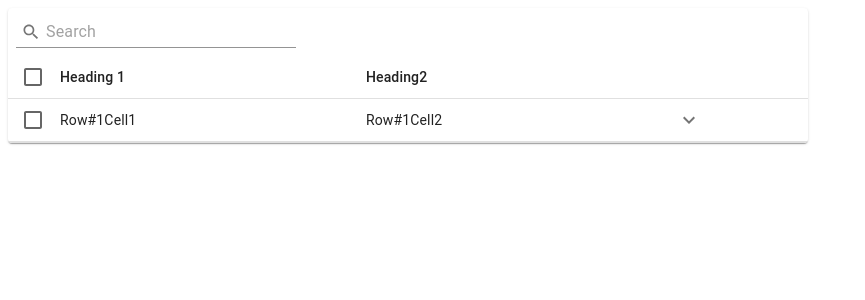
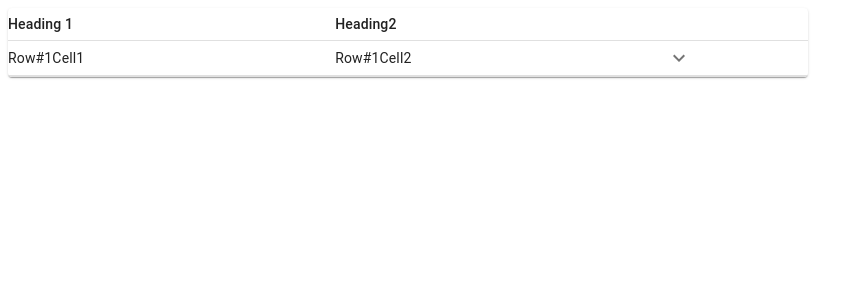
Before and after one commit to AhmadHddad/Material-HTable, a React (Create React App) app: page / in a window 1280 px wide. Shown: the top 300 px of the page, without its empty margins (0-865 px from the left). Built offline with nearby package versions, Linux system fonts and the light colour scheme.

Commit message:
renamings and adding proptypes

```diff
--- a/src/components/HTable/HTable.js
+++ b/src/components/HTable/HTable.js
@@ -60,13 +60,12 @@ function HTable({
     emptyViewText,
     selectOptoins,
     rows,
-    rowOptions,
     isLoading,
     disabled,
     tableContainerProps,
     tableBodyprops,
     sortable,
-    addPagination,
+    isPaginate,
     collapseOptions,
     headOptions,
     searchable,
@@ -78,7 +77,6 @@ function HTable({
     onSort,
     orderBy,
     order,
-    cardProps,
     onSelectAllClick,
     onRowSelected
 }) {
@@ -104,7 +102,7 @@ function HTable({
     const [searchText, setSearchTextValue] = React.useState(defaultSearchText || "");
     const [selected, setSelected] = React.useState(toArray(defaultSelectedIds));
 
-    const totalCount = totalItems || rows?.length;
+    const totalCount = totalItems ?? rows?.length ?? 0;
 
     const handleSelectAllClick = event => {
         let updatedSelected = [];
@@ -142,7 +140,7 @@ function HTable({
     const searchBar = conditionalReturn(searchable, <SearchBar components={components} searchOptions={setSearchTextValue} searchText={searchText} setSearchTextValue={setSearchTextValue} />)
 
     const renderLoaderOrEmptyView = () => {
-        const LoaderView = loadingView || <HTableLoadingView components={components}/>;
+        const LoaderView = loadingView || <HTableLoadingView components={components} />;
         const EmptyView = emptyView || <HTableEmptyView components={components} emptyViewText={emptyViewText} />;
         return (
             <>
@@ -167,7 +165,7 @@ function HTable({
 
     return (
         <TableContainer
-            className={classNames({ [classes.disabled]: disabled })} ref={onRef} {...toObject(cardProps)}
+            className={classNames({ [classes.disabled]: disabled })} ref={onRef}
             component={Card}
             {...returnObjFromFunc(tableContainerProps)}
         >
@@ -187,7 +185,7 @@ function HTable({
                             order={order}
                             orderBy={orderBy}
                             onSort={onSort}
-                            rowCount={totalCount ?? 0}
+                            rowCount={totalCount}
                             selectable={selectable}
                             {...toObject(headOptions)}
                         />
@@ -196,7 +194,6 @@ function HTable({
                                 const isRowSelected = isSelected(row.id);
                                 return (
                                     <HTableRow
-                                        rowOptions={rowOptions}
                                         components={components}
                                         selectOptoins={selectOptoins}
                                         collapseOptions={collapseOptions}
@@ -213,7 +210,7 @@ function HTable({
                         </TableBody>
                     </Table>
                 </>)}
-            {addPagination && (
+            {isPaginate && (
                 <TablePagination
                     component={paginationComponent || "div"}
                     rowsPerPageOptions={rowsPerPageOptions}
@@ -248,7 +245,6 @@ HTable.defaultProps = {
             component: "Heading2"
         }
     ],
-    selectable: true,
     rows: [{
         id: 1,
         cells: [
@@ -258,50 +254,90 @@ HTable.defaultProps = {
         props: {},
         collapseRow: { component: <div>Collapse Row</div>, rowPorps: {}, cellProps: {} }
     }],
-    rowOptions: {},
-    isLoading: false,
-    tableContainerProps: {},
-    hover: false,
-    addPagination: false,
-    color: "primary",
-    headersOptions: {},
-    disabled: false,
-    searchable: true,
-    emptyView: null,
-    searchOptions: {},
-    components: {},
-    paginationOptions: {}
 };
 
 HTable.propTypes = {
-    headers: PropTypes.array,
-    rows: PropTypes.array,
+    heads: PropTypes.arrayOf(PropTypes.shape({
+        id: PropTypes.oneOfType([PropTypes.string, PropTypes.number]),
+        align: PropTypes.oneOf(["inherit", "left", "center", "right", "justify"]),
+        disablePadding: PropTypes.bool,
+        props: PropTypes.object,
+        sortLabelProps: PropTypes.object,
+        component: PropTypes.any
+    })),
+    emptyViewText: PropTypes.string,
+    selectOptoins: PropTypes.shape({ defaultSelectedIds: PropTypes.arrayOf(PropTypes.oneOfType([PropTypes.number, PropTypes.string])) }),
+    tableBodyprops: PropTypes.object,
+    sortable: PropTypes.bool,
+    collapseOptions: PropTypes.shape({
+        collapseDefaultState: PropTypes.bool,
+        onOpen: PropTypes.func,
+        isOpen: PropTypes.bool,
+        collapseBtnProps: PropTypes.oneOfType([PropTypes.object, PropTypes.func]),
+        arrowDownKeysProps: PropTypes.object,
+        arrowUpKeysProps: PropTypes.oneOfType([PropTypes.object, PropTypes.func])
+    }),
+    tableProps: PropTypes.object,
+    color: PropTypes.oneOfType([PropTypes.string, PropTypes.oneOf(["primary"
+        , "secondary"
+        , "error"
+        , "info"
+        , "success"
+        , "warning"
+        , "default"])]),
+    orderBy: PropTypes.oneOfType([PropTypes.string, PropTypes.number]),
+    order: PropTypes.oneOf(["asc" | "desc"]),
+    onSelectAllClick: PropTypes.func,
+    onSort: PropTypes.func,
+    selectable: PropTypes.bool,
+    rows: PropTypes.arrayOf(PropTypes.shape({
+        id: PropTypes.oneOfType([PropTypes.string, PropTypes.number]),
+        cells: PropTypes.arrayOf(PropTypes.shape(
+            {
+                id: PropTypes.oneOfType([PropTypes.string, PropTypes.number]),
+                component: PropTypes.any,
+                props: PropTypes.object
+            }
+        )),
+        props: PropTypes.object,
+        collapseRow: PropTypes.shape({
+            component: PropTypes.any,
+            rowPorps: PropTypes.oneOfType([PropTypes.func, PropTypes.object]),
+            cellProps: PropTypes.oneOfType([PropTypes.func, PropTypes.object])
+        })
+    })),
     isLoading: PropTypes.bool,
     disabled: PropTypes.bool,
-    hover: PropTypes.bool,
     tableContainerProps: PropTypes.object,
-    paperProps: PropTypes.object,
+    isPaginate: PropTypes.bool,
+    searchable: PropTypes.bool,
     emptyView: PropTypes.any,
-    addPagination: PropTypes.bool,
-    select: PropTypes.bool,
-    checkbox: PropTypes.bool,
-    paperEffect: PropTypes.bool,
-    searchable: PropTypes.bool,
-    rowsPerPageOptions: PropTypes.array,
-    searchInputProps: PropTypes.object,
-    searchInputContainerProps: PropTypes.object,
-    headerTextProps: PropTypes.object,
-    rowsPerPage: PropTypes.number,
-    page: PropTypes.number,
-    totalItems: PropTypes.number,
-    onChangePage: PropTypes.func,
-    onClearSearch: PropTypes.func,
-    onRowClick: PropTypes.func,
-    headerIcon: PropTypes.any,
-    headerTitle: PropTypes.string,
-    color: PropTypes.string,
-    components: PropTypes.object,
-    onChangeRowsPerPage: PropTypes.func
-};
+    loadingView: PropTypes.any,
+    searchOptions: PropTypes.objectOf(PropTypes.shape({
+        defaultSearchText: PropTypes.string,
+        searchInputProps: PropTypes.object,
+        searchInputContainerProps: PropTypes.object,
+        onClearSearch: PropTypes.func,
+        onSearchClick: PropTypes.func
+    })),
+    paginationOptions: PropTypes.objectOf(PropTypes.shape({
+        totalItems: PropTypes.number,
+        pageNumber: PropTypes.number,
+        onRowsPerPageChange: PropTypes.func,
+        rowsPerPage: PropTypes.number,
+        rowsPerPageOptions: PropTypes.oneOfType([PropTypes.arrayOf(PropTypes.number), PropTypes.arrayOf(PropTypes.objectOf(PropTypes.shape({ value: PropTypes.number, label: PropTypes.string })))]),
+        classes: PropTypes.object,
+        component: PropTypes.any,
+        onPageChange: PropTypes.func
+    })),
+    headOptions: PropTypes.shape({
+        headRowProps: PropTypes.object,
+        selectAllOptions: PropTypes.shape({
+            selectAllCheckboxProps: PropTypes.object,
+            selectAllCellProps: PropTypes.object,
+        }),
+        headProps: PropTypes.object,
+    })
+}
 
 export default HTable;
```
